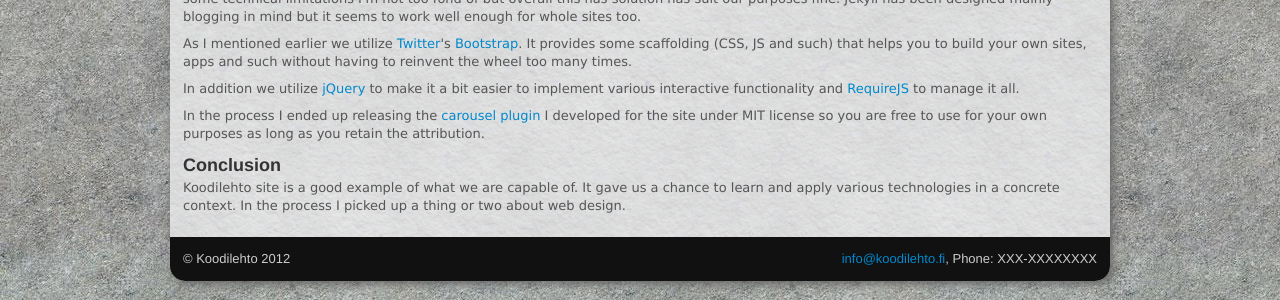
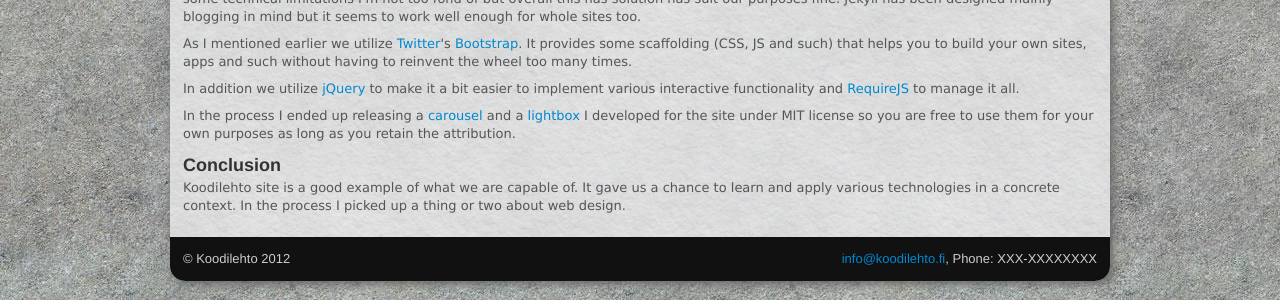
Before and after one commit to koodilehto/koodilehto-site, a Jekyll site: the page built from projects/koodilehto/index.html, in a window 1280 px wide. Shown: the part 1626-1926 px from the top of the page. Built offline with Jekyll 4.4.1, drawn with Linux system fonts in a browser that asks for light colours; some web fonts are replaced.

Commit message:
Add link to lightbox

```diff
--- a/projects/koodilehto/index.html
+++ b/projects/koodilehto/index.html
@@ -84,7 +84,7 @@ js: ahma
 
         <p>In addition we utilize <a href="http://jquery.com/">jQuery</a> to make it a bit easier to implement various interactive functionality and <a href="http://requirejs.org/">RequireJS</a> to manage it all.</p>
 
-        <p>In the process I ended up releasing the <a href="http://bebraw.github.com/caro.js/">carousel plugin</a> I developed for the site under MIT license so you are free to use for your own purposes as long as you retain the attribution.</p>
+        <p>In the process I ended up releasing a <a href="http://bebraw.github.com/caro.js/">carousel</a> and a <a href="http://bebraw.github.com/yabox.js/">lightbox</a> I developed for the site under MIT license so you are free to use them for your own purposes as long as you retain the attribution.</p>
 
         <h3>Conclusion</h3>
 
```
